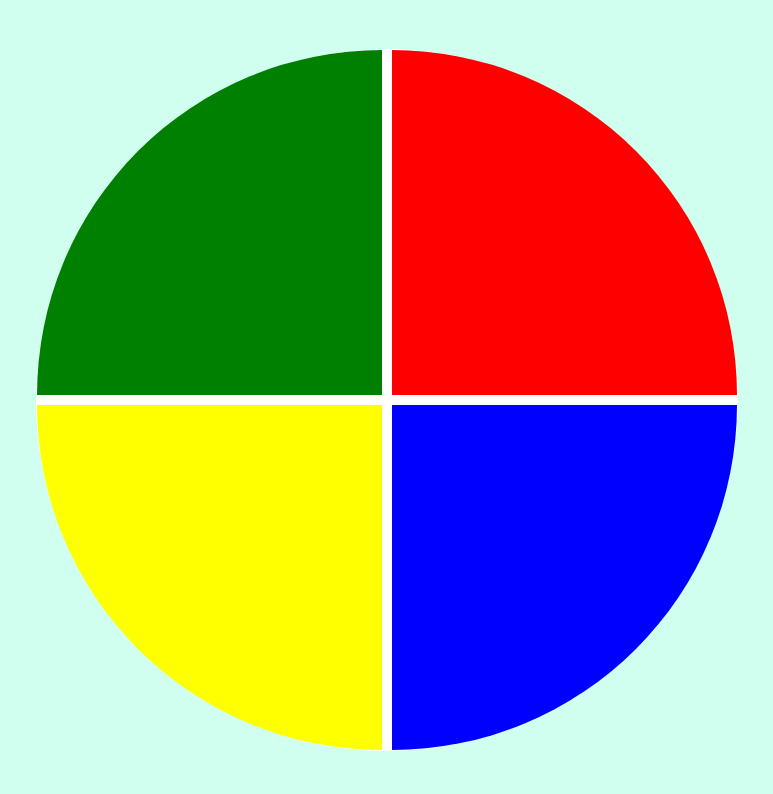
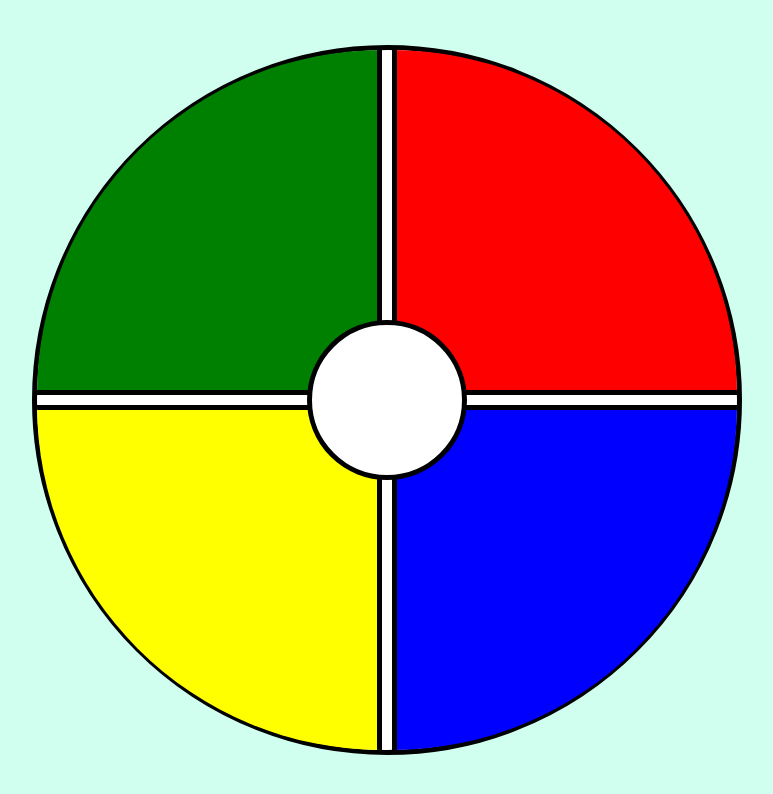
Before and after one commit to matheusma37/genius-game, a plain HTML site: page index.html in a window 1280 px wide. Shown: the whole page, without its empty margins (253-1026 px from the left). Drawn offline with Linux system fonts and the light colour scheme.

Commit message:
Adiciona estilos ao layout

```diff
--- a/index.html
+++ b/index.html
@@ -11,6 +11,7 @@
 
   <body>
     <div class="main-game">
+      <div class="circle"></div>
       <div class="genius">
         <div class="blue"></div>
         <div class="yellow"></div>
--- a/style.css
+++ b/style.css
@@ -11,12 +11,24 @@ body {
   align-items: center;
 }
 
+.circle {
+  position: absolute;
+  margin: auto;
+  height: 150px;
+  width: 150px;
+  border: 5px solid black;
+  border-radius: 100%;
+  background-color: white;
+  z-index: 3;
+}
+
 .genius {
   display: grid;
   grid-template-areas: 'green-area red-area' 'yellow-area blue-area';
   grid-gap: 10px;
   border: 1px solid white;
   background-color: white;
+  border: 5px solid black;
   border-radius: 100%;
   height: 700px;
   width: 700px;
@@ -25,24 +37,32 @@ body {
 .blue {
   grid-area: blue-area;
   background-color: blue;
+  border-left: 5px solid black;
+  border-top: 5px solid black;
   border-bottom-right-radius: 100%;
 }
 
 .red {
   grid-area: red-area;
   background-color: red;
+  border-left: 5px solid black;
+  border-bottom: 5px solid black;
   border-top-right-radius: 100%;
 }
 
 .yellow {
   grid-area: yellow-area;
   background-color: yellow;
+  border-right: 5px solid black;
+  border-top: 5px solid black;
   border-bottom-left-radius: 100%;
 }
 
 .green {
   grid-area: green-area;
   background-color: green;
+  border-right: 5px solid black;
+  border-bottom: 5px solid black;
   border-top-left-radius: 100%;
 }
 
```
